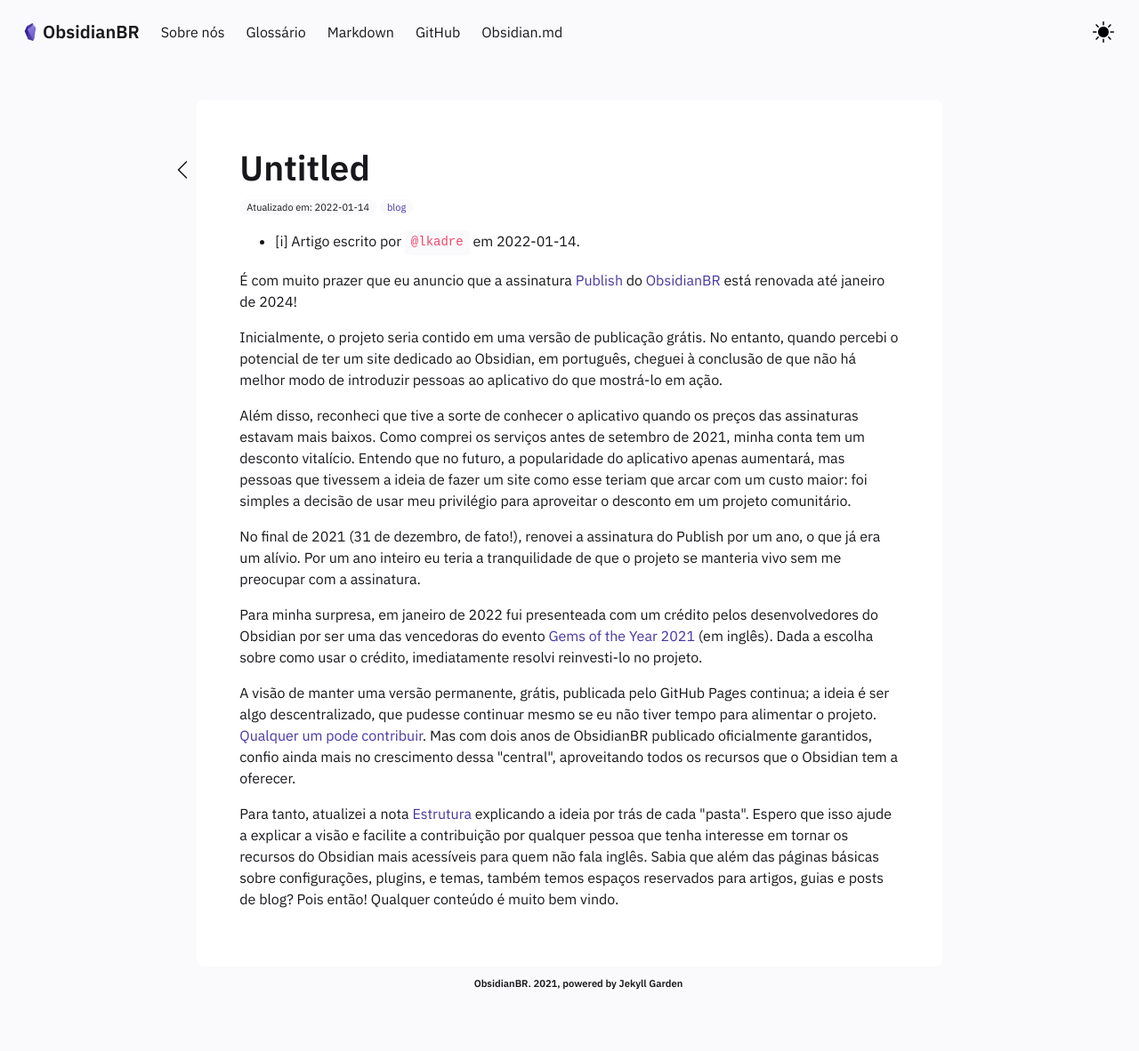
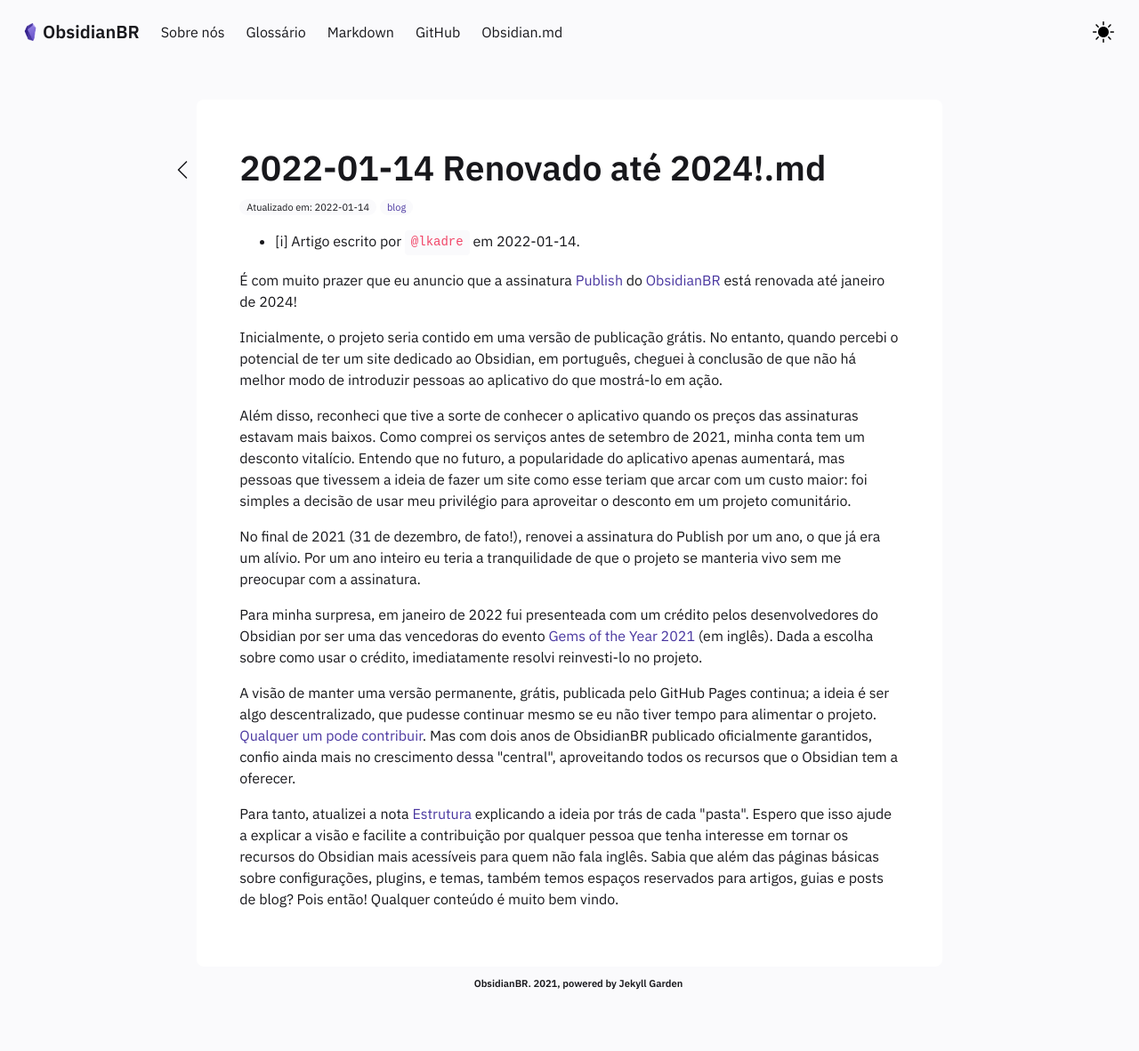
Before and after one commit to obsidianbr/obsidianbr.github.io, a Jekyll site: the page built from _notes/Blog/2022-01-14 Renovado até 2024!.md, in a window 1280 px wide. Shown: the whole page at 89% size. Built offline with Jekyll 4.4.1, drawn with Linux system fonts in a browser that asks for light colours; a file with an impossible date is left out.

Commit message:
Update 2022-01-14 Renovado até 2024!.md

```diff
--- a/_notes/Blog/2022-01-14 Renovado até 2024!.md
+++ b/_notes/Blog/2022-01-14 Renovado até 2024!.md
@@ -1,5 +1,5 @@
 ---
-title: Untitled
+title: 2022-01-14 Renovado até 2024!.md
 publish: true
 notetype: feed
 cssclass: admonitions
```
